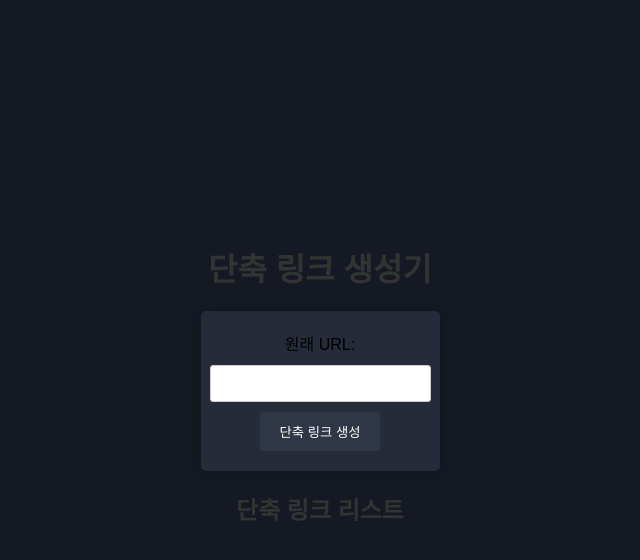
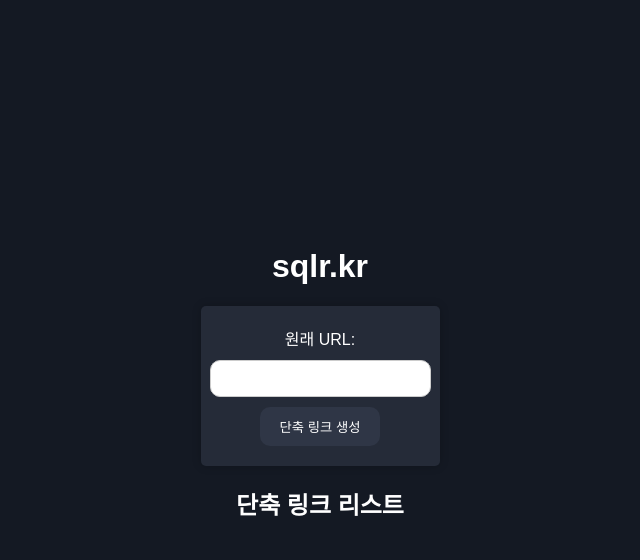
Before and after one commit to sqlare/sqlr.kr, a FastAPI app: page / in a window 1280 px wide. Shown: the top 560 px of the page, without its empty margins (320-960 px from the left). Run offline with FastAPI, Linux system fonts and the light colour scheme.

Commit message:
교탁에서 작성

```diff
--- a/templates/index.html
+++ b/templates/index.html
@@ -16,12 +16,13 @@
             height: 100vh;
         }
 
-        h1 {
+        h1 a {
             text-align: center;
-            color: #333;
+            color: #fff;
         }
 
         form {
+            color: white;
             text-align: center;
             max-width: 400px;
             padding: 20px;
@@ -44,7 +45,7 @@
             padding: 10px;
             margin-bottom: 10px;
             border: 1px solid #ccc;
-            border-radius: 3px;
+            border-radius: 10px;
         }
 
         button[type="submit"] {
@@ -52,7 +53,7 @@
             color: #fff;
             border: none;
             padding: 10px 20px;
-            border-radius: 3px;
+            border-radius: 10px;
             cursor: pointer;
         }
 
@@ -61,12 +62,14 @@
         }
 
         #short-link {
+            color: white;
             text-align: center;
             display: none;
             margin-top: 20px;
         }
 
         #short-link p {
+            color: white;
             font-weight: bold;
         }
 
@@ -80,18 +83,20 @@
         }
 
         h2 {
+            color: white;
             text-align: center;
             margin-top: 20px;
-            color: #333;
         }
 
         ul {
+            color: white;
             list-style-type: none;
             padding: 0;
             text-align: center;
         }
 
         li {
+            color: white;
             margin: 10px 0;
         }
 
@@ -107,7 +112,7 @@
 </head>
 
 <body>
-    <h1>단축 링크 생성기</h1>
+    <h1><a href="https://sqlr.kr">sqlr.kr</a></h1>
     <form id="shorten-form">
         <label for="url">원래 URL:</label>
         <input type="url" id="url" name="url" required>
@@ -123,7 +128,7 @@
     <ul>
         {% for short_key, original_url in short_links.items() %}
         <li>
-            <a href="/{{ short_key }}">{{ short_key }}</a>: {{ original_url }}
+            <a href="/{{ short_key }}">https://sqlr.kr{{ short_key }}</a>: {{ original_url }}
         </li>
         {% endfor %}
     </ul>
```
